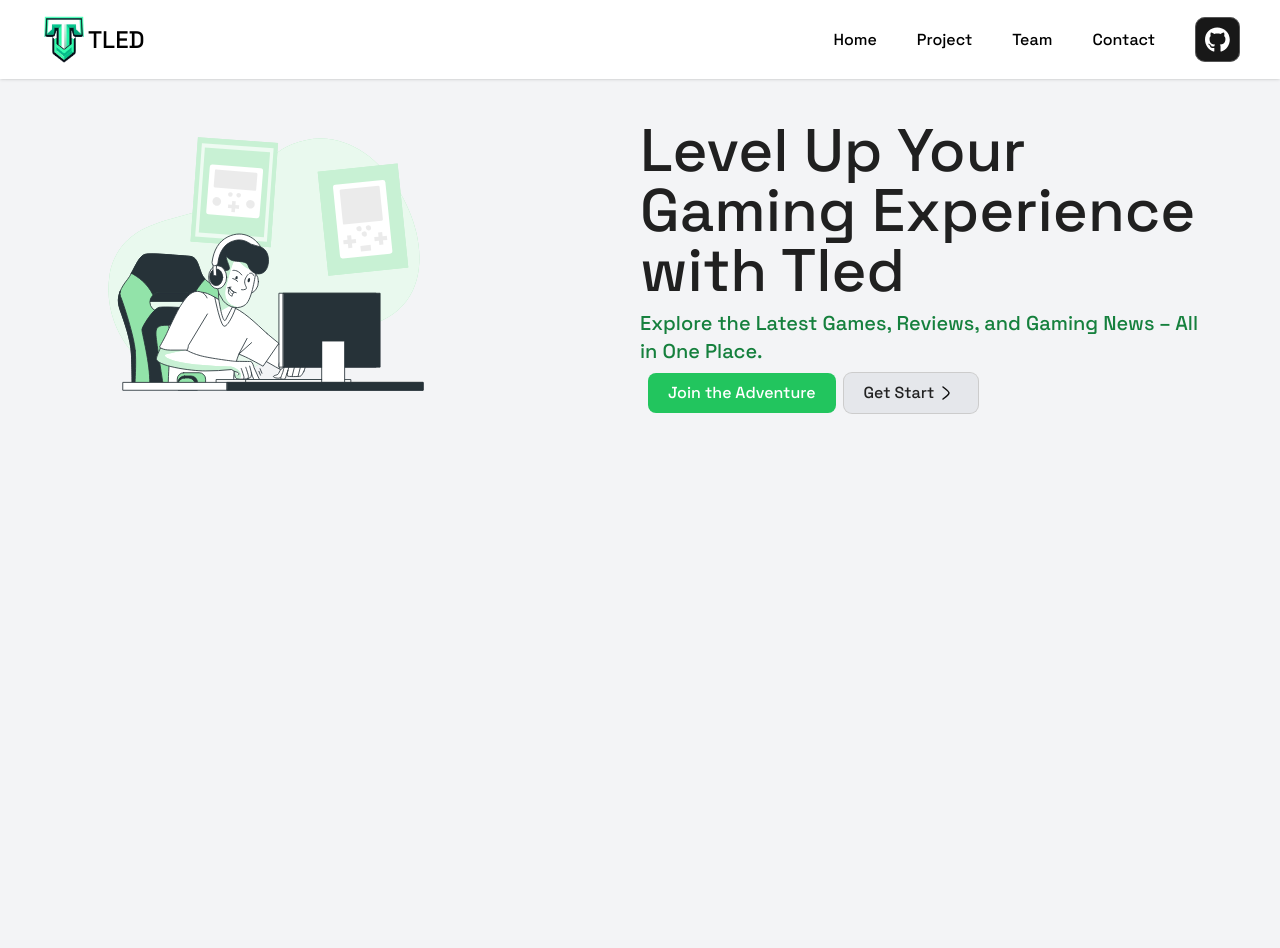
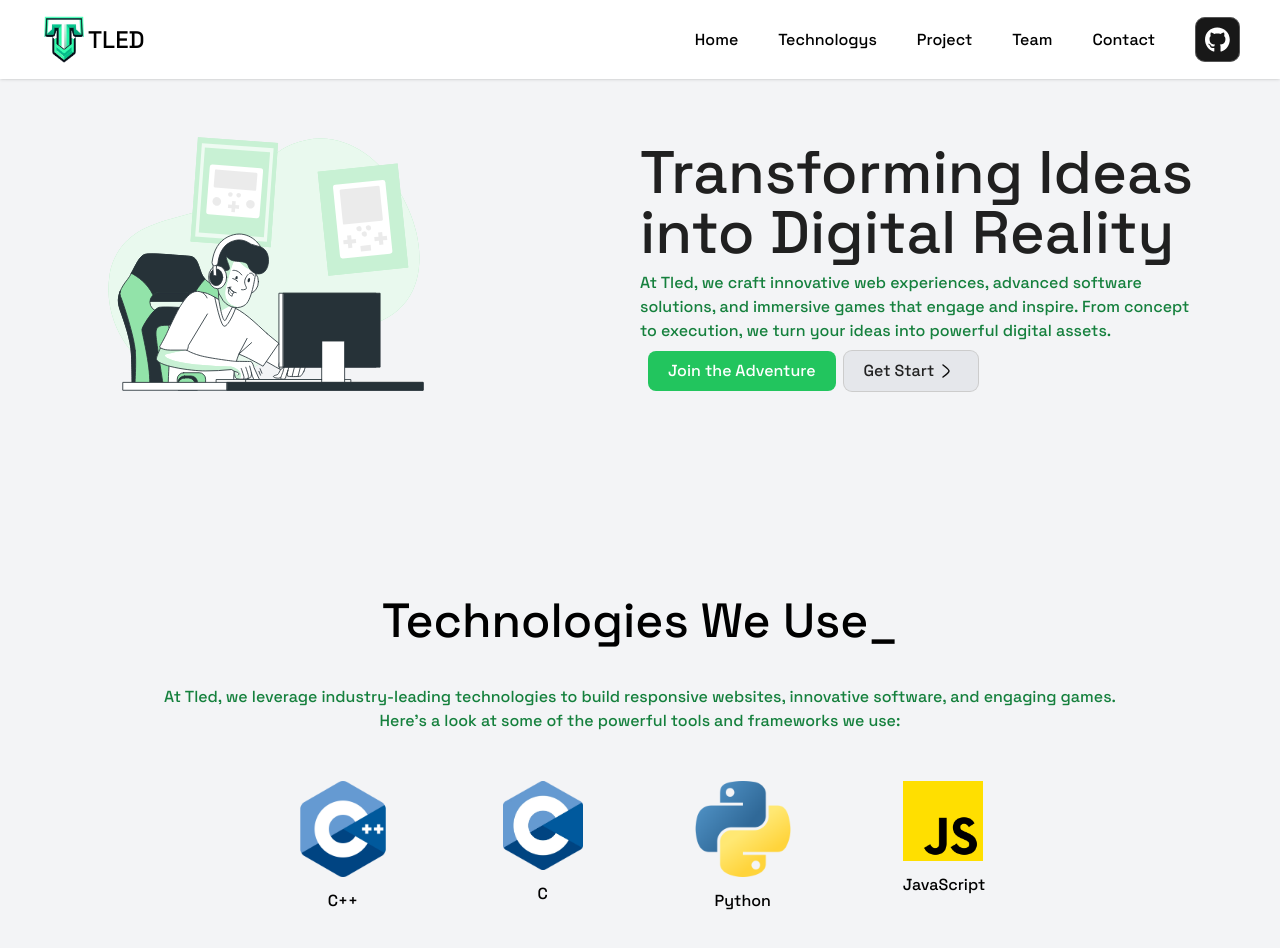
Before and after one commit to abdullahalnirob/web.tled, a website: page index.html in a window 1280 px wide. Before the commit the page ends 800 px from the top, so only its background shows below. Drawn offline with nearby package versions, Linux system fonts and the light colour scheme.

Commit message:
technology added

```diff
--- a/index.html
+++ b/index.html
@@ -5,7 +5,7 @@
     <link href="https://unpkg.com/aos@2.3.1/dist/aos.css" rel="stylesheet" />
     <script src="https://unpkg.com/aos@2.3.1/dist/aos.js"></script>
     <meta charset="UTF-8" />
-    <link rel="icon" href="./favicon.jpg" type="image.jpg">
+    <link rel="icon" href="./favicon.jpg" type="image.jpg" />
     <link rel="preconnect" href="https://fonts.googleapis.com" />
     <link rel="preconnect" href="https://fonts.gstatic.com" crossorigin />
     <link
@@ -13,18 +13,20 @@
       rel="stylesheet"
     />
     <meta name="viewport" content="width=device-width, initial-scale=1.0" />
-    <title>Tled | Gaming Company</title>
+    <title>Tled</title>
     <link rel="stylesheet" href="style.css" />
     <nav
       class="bg-white shadow fixed top-0 left-0 right-0 flex justify-between md:items-center py-4 px-10"
     >
       <div class="w-10 flex items-center">
-        <img src="./tled.png" alt="" class="w-full mx-1"><span class="text-2xl">TLED</span>
+        <img src="./tled.png" alt="" class="w-full mx-1" /><span
+          class="text-2xl"
+          >TLED</span
+        >
       </div>
       <div class="md:hidden">
         <svg
           class="icon"
-
           xmlns="http://www.w3.org/2000/svg"
           viewBox="0 0 24 24"
           width="24"
@@ -58,11 +60,32 @@
       <ul
         class="flex menu flex-col md:flex-row fixed md:relative -top-[500px] md:top-0 bg-white md:bg-transparent py-5 md:py-0 left-0 right-0 px-10 md:px-0 space-y-6 md:space-y-0 md:items-center md:space-x-10"
       >
-        <li class="cursor-pointer hover:text-green-600 active:scale-90 select-none duration-300">Home</li>
-        <li class="cursor-pointer hover:text-green-600 active:scale-90 select-none duration-300">Project</li>
-        <li class="cursor-pointer hover:text-green-600 active:scale-90 select-none duration-300">Team</li>
-        <li class="cursor-pointer hover:text-green-600 active:scale-90 select-none duration-300">Contact</li>
-        <li  class="bg-transparent">
+        <li
+          class="cursor-pointer hover:text-green-600 active:scale-90 select-none duration-300"
+        >
+          <a href="#home">Home</a>
+        </li>
+        <li
+          class="cursor-pointer hover:text-green-600 active:scale-90 select-none duration-300"
+        >
+          <a href="#technologys">Technologys</a>
+        </li>
+        <li
+          class="cursor-pointer hover:text-green-600 active:scale-90 select-none duration-300"
+        >
+          Project
+        </li>
+        <li
+          class="cursor-pointer hover:text-green-600 active:scale-90 select-none duration-300"
+        >
+          Team
+        </li>
+        <li
+          class="cursor-pointer hover:text-green-600 active:scale-90 select-none duration-300"
+        >
+          Contact
+        </li>
+        <li class="bg-transparent">
           <button class="Btn">
             <span class="svgContainer">
               <svg fill="white" viewBox="0 0 496 512" height="1.6em">
@@ -78,45 +101,126 @@
     </nav>
   </head>
   <body class="bg-gray-100 mt-20">
-    <section id="home">
-      <div class="flex flex-col md:flex-row justify-between items-center md:mx-20 mt-10">
+    <section class="my-20" id="home">
+      <div
+        class="flex flex-col md:flex-row justify-between items-center md:mx-20 mt-10"
+      >
         <img
           data-aos="fade-right"
           data-aos-duration="1500"
           src="./Gaming-bro.svg"
           class="w-4/6 md:w-2/6"
         />
-        <div class="px-4 md:px-0 md:w-1/2">
+        <div class="px-7 md:px-0 md:w-1/2">
           <h1
             data-aos="fade-up"
             data-aos-duration="1000"
             class="text-5xl md:text-6xl text-[#202020]"
           >
-            Level Up Your Gaming Experience with Tled
+            Transforming Ideas into Digital Reality
           </h1>
           <p
             data-aos="fade-up"
             data-aos-duration="1500"
-            class="md:text-xl my-2 text-green-700"
+            class="my-2 text-green-700"
           >
-            Explore the Latest Games, Reviews, and Gaming News – All in One
-            Place.
+            At Tled, we craft innovative web experiences, advanced software
+            solutions, and immersive games that engage and inspire. From concept
+            to execution, we turn your ideas into powerful digital assets.
           </p>
-          <div data-aos="fade-up" class="flex  items-center" data-aos-duration="2000">
+          <div
+            data-aos="fade-up"
+            class="flex items-center"
+            data-aos-duration="2000"
+          >
             <button
               class="bg-green-500 mx-2 px-5 py-2 rounded-lg text-white hover:bg-green-600 active:scale-90 duration-500"
             >
               <span class="btn-shine">Join the Adventure</span>
             </button>
+            <a href="#technologys">
               <button
                 class="bg-gray-200 px-5 py-2 rounded-lg text-[#222] hover:bg-gray-300 ring-1 ring-[#ccc] active:scale-90 duration-500"
               >
-              <span class="btn-shine flex items-center">Get Start
-                <svg xmlns="http://www.w3.org/2000/svg" viewBox="0 0 24 24" width="24" height="24" color="#0f0f0f" fill="none">
-                  <path d="M9.00005 6C9.00005 6 15 10.4189 15 12C15 13.5812 9 18 9 18" stroke="currentColor" stroke-width="1.5" stroke-linecap="round" stroke-linejoin="round" />
+                <span class="btn-shine flex items-center"
+                  >Get Start
+                  <svg
+                    xmlns="http://www.w3.org/2000/svg"
+                    viewBox="0 0 24 24"
+                    width="24"
+                    height="24"
+                    color="#0f0f0f"
+                    fill="none"
+                  >
+                    <path
+                      d="M9.00005 6C9.00005 6 15 10.4189 15 12C15 13.5812 9 18 9 18"
+                      stroke="currentColor"
+                      stroke-width="1.5"
+                      stroke-linecap="round"
+                      stroke-linejoin="round"
+                    />
                   </svg>
                 </span>
               </button>
+            </a>
+          </div>
+        </div>
+      </div>
+    </section>
+    <section class="my-44 md:my-36" id="technologys">
+      <center>
+        <h1 class="text-3xl md:text-5xl">Technologies We Use_</h1>
+        <p class="text-green-700 text-center px-8 my-10 md:px-40">
+          At Tled, we leverage industry-leading technologies to build responsive
+          websites, innovative software, and engaging games. Here’s a look at
+          some of the powerful tools and frameworks we use:
+        </p>
+      </center>
+      <div
+        class="container flex flex-col md:flex-row gap-20 md:gap-28 items-center justify-center"
+      >
+        <div class="flex gap-20 md:gap-28">
+          <div>
+            <img
+              src="./Lan/c-.png"
+              data-aos="zoom-in"
+              data-aos-duration="1000"
+              alt="C++"
+              class="w-24 my-2"
+            />
+            <h1 class="text-center mt-3">C++</h1>
+          </div>
+          <div>
+            <img
+              src="./Lan/C_.webp"
+              data-aos="zoom-in"
+              data-aos-duration="1000"
+              alt="C"
+              class="w-20 my-2"
+            />
+            <h1 class="text-center mt-3">C</h1>
+          </div>
+        </div>
+        <div class="flex gap-20 md:gap-28">
+          <div>
+            <img
+              src="./Lan/python.png"
+              data-aos="zoom-in"
+              data-aos-duration="1000"
+              alt="python"
+              class="w-24 my-2"
+            />
+            <h1 class="text-center mt-3">Python</h1>
+          </div>
+          <div>
+            <img
+              src="./Lan/js.png"
+              data-aos="zoom-in"
+              data-aos-duration="1000"
+              alt="javascript"
+              class="w-20 my-2"
+            />
+            <h1 class="text-center mt-3">JavaScript</h1>
           </div>
         </div>
       </div>
--- a/style.css
+++ b/style.css
@@ -1,7 +1,6 @@
 *{
     font-family: "Space Grotesk", serif;
     font-weight: 500;
-    user-select: ;
 }
 nav{
     z-index: 20;
@@ -9,6 +8,9 @@ nav{
 ::selection {
     background-color:rgb(142, 255, 142); /* Change this to your desired background color */
     color: #636363; /* Change this to your desired text color */
+  }
+  html{
+    scroll-behavior: smooth;
   }
 button{
   outline: none;
```
Also changed, not shown: Lan/C_.webp (added), Lan/c-.png (added), Lan/js.png (added), Lan/python.png (added). Lines whose indentation alone changed are shown as unchanged.
